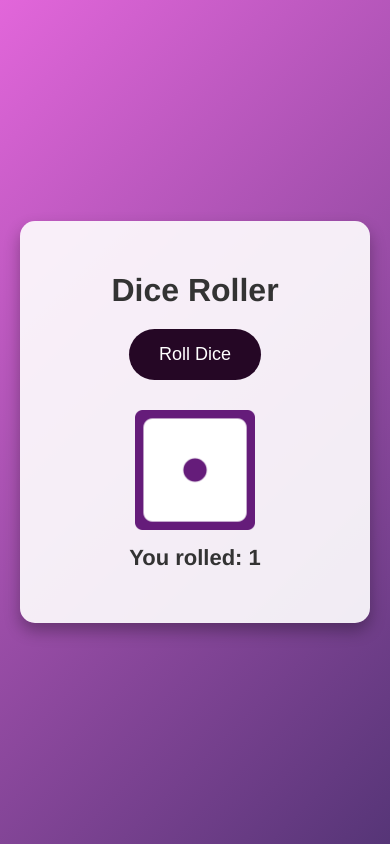
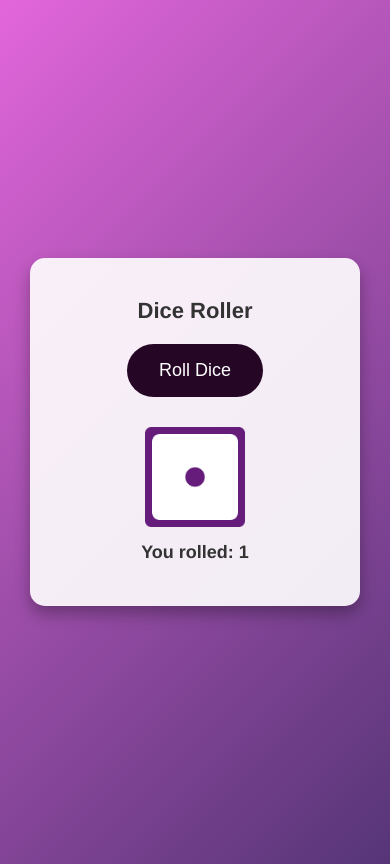
Before and after one commit to pseudo-alya/dice-rolling-personal, a plain HTML site: page index.html in a window 390 px wide. Drawn offline with Linux system fonts and the light colour scheme.

Commit message:
Update index.css

```diff
--- a/index.css
+++ b/index.css
@@ -6,19 +6,20 @@ body {
     justify-content: center;
     align-items: center;
     background: linear-gradient(135deg, #e266da, #563577);
+    padding: 10px;
   }
 
   /* Container & Card */
   .container {
     width: 100%;
-    max-width: 500px;
-    padding: 20px;
+    max-width: 650px; /* Increased for desktop */
+    padding: 40px;
   }
 
   .card {
     background: rgba(255, 255, 255, 0.9);
     border-radius: 15px;
-    padding: 30px;
+    padding: 40px;
     box-shadow: 0 8px 16px rgba(0,0,0,0.3);
     text-align: center;
   }
@@ -27,12 +28,13 @@ body {
   h1 {
     margin-bottom: 20px;
     color: #333;
+    font-size: 26px;
   }
 
   /* Button Styles */
   button {
-    padding: 15px 30px;
-    font-size: 18px;
+    padding: 20px 40px; /* Increased button size */
+    font-size: 22px;
     border: none;
     background-color: #250725;
     color: #fff;
@@ -63,7 +65,7 @@ body {
     width: 120px;
     height: 120px;
     transition: transform 0.5s ease-in-out;
-    will-change: transform; /* Helps with animation performance */
+    will-change: transform;
     transform: rotate(0deg) scale(1);
   }
 
@@ -87,3 +89,33 @@ body {
     color: #333;
     margin-top: 15px;
   }
+
+  /* Responsive Design */
+  @media (max-width: 480px) {
+    .container {
+      max-width: 90%;
+      padding: 20px;
+    }
+
+    .card {
+      padding: 25px;
+    }
+
+    h1 {
+      font-size: 22px;
+    }
+
+    button {
+      padding: 16px 32px; /* Slightly increased button size for mobile */
+      font-size: 18px;
+    }
+
+    .dice-container img {
+      width: 100px;
+      height: 100px;
+    }
+
+    p {
+      font-size: 18px;
+    }
+  }
```
